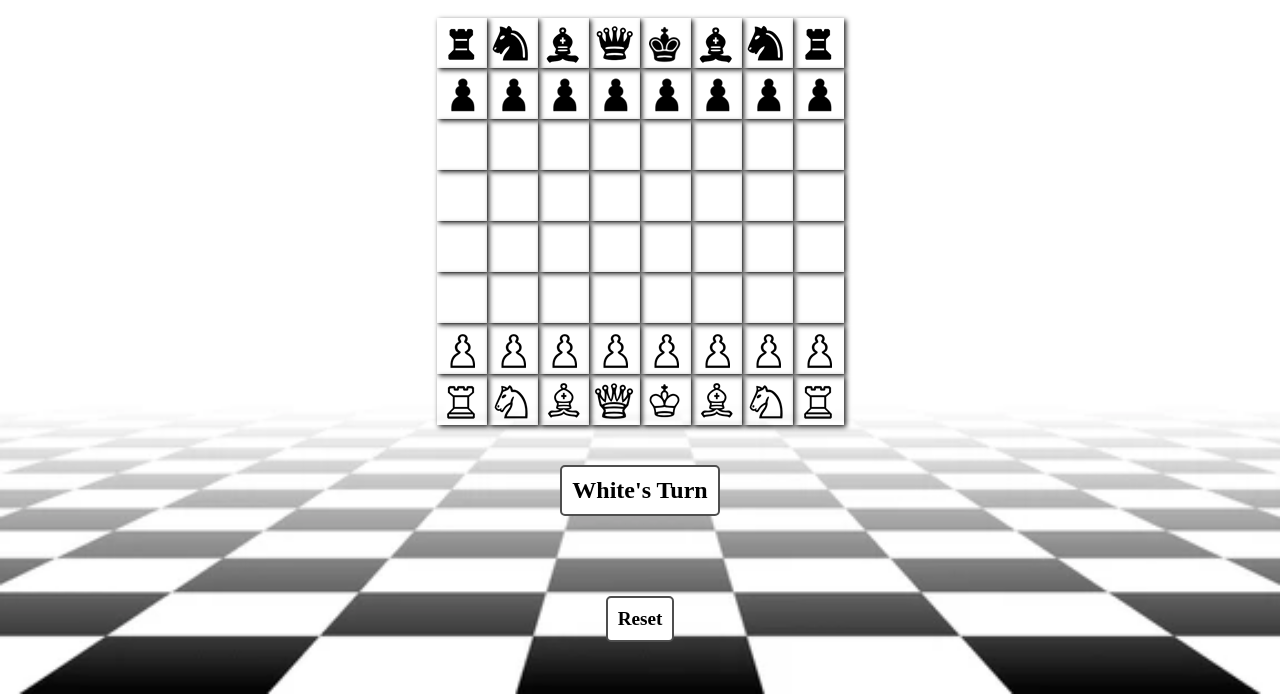
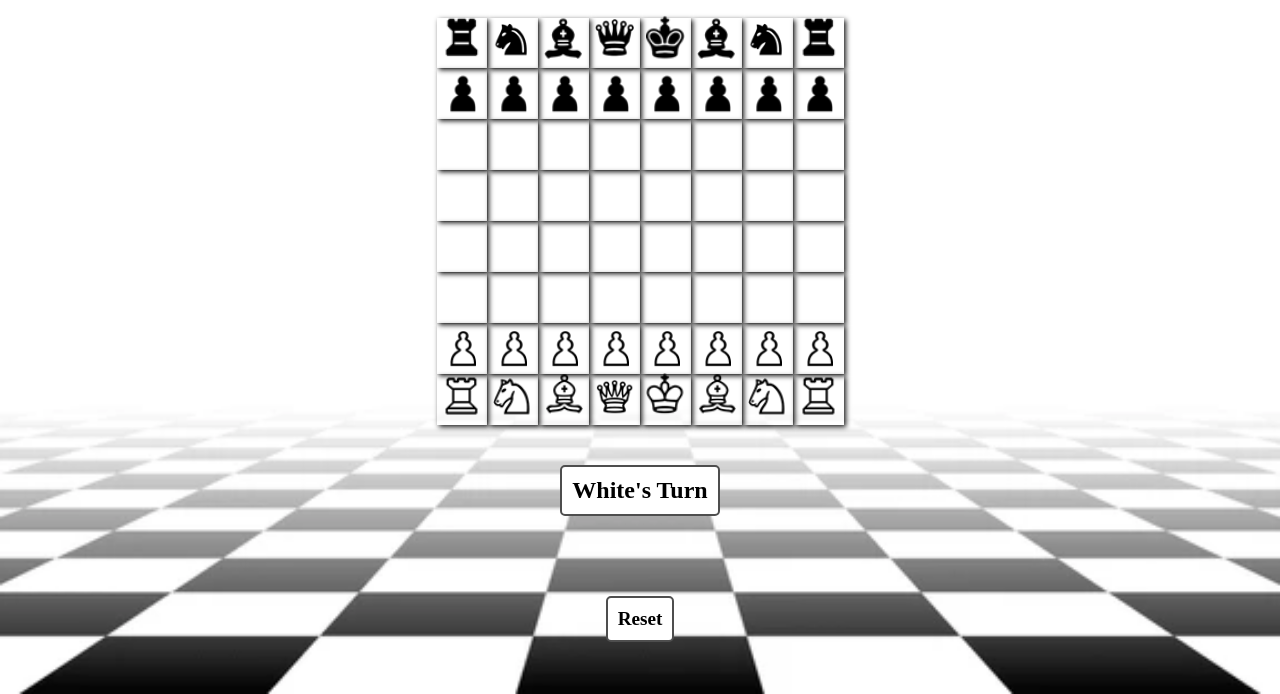
Before and after one commit to SohailMehmood/chess-game, a plain HTML site: page index.html in a window 1280 px wide. Shown: the part 106-800 px from the top of the page. Drawn offline with Linux system fonts and the light colour scheme.

Commit message:
Add styles to resize pieces on the board.

```diff
--- a/assets/css/styles.css
+++ b/assets/css/styles.css
@@ -80,3 +80,15 @@ h1 {
     display: inline-block;
     cursor: pointer;
 }
+
+.all-img {
+    width: 40px;
+    position: relative;
+    object-fit: cover;
+    border-radius: 5px;
+    bottom: 5px;
+}
+
+.all-pawn {
+    transform: scale(0.7);
+}
```
